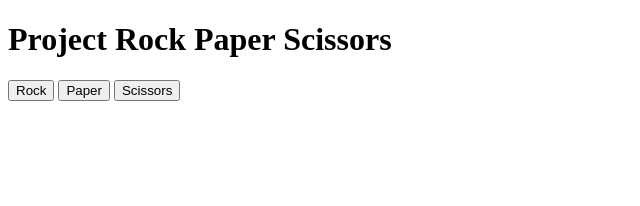
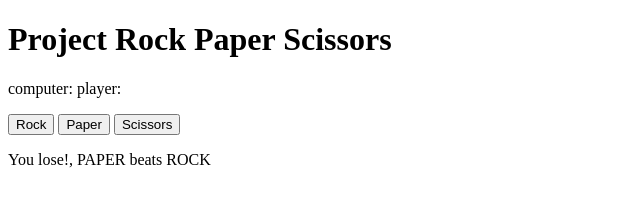
Before and after one commit to Hook-88/project-rock-paper-scissors, a plain HTML site: page index.html in a window 1280 px wide. Both pictures are taken after a click on the button "Rock". Shown: the whole page, without its empty margins (0-640 px from the left). Drawn offline with Linux system fonts and the light colour scheme.

Commit message:
Add pintmessage function

```diff
--- a/index.html
+++ b/index.html
@@ -9,6 +9,9 @@
 <body>
   <h1>Project Rock Paper Scissors</h1>
   <div id="button-container">
+    <p>
+      computer: <strong id="score-computer"></strong> player: <strong id="score-player"></strong>
+    </p>
     <button value="ROCK">Rock</button>
     <button value="PAPER">Paper</button>
     <button value="SCISSORS">Scissors</button>
--- a/script.js
+++ b/script.js
@@ -2,6 +2,8 @@
 const WEAPONS = [];
 //push 'ROCK', 'PAPER', 'SCISSORS' to WEAPONS array
 WEAPONS.push('ROCK', 'PAPER', 'SCISSORS');
+let computerScore = 0;
+let playerScore = 0;
 //create function computerChoice with weaponsArr as argument
 const computerChoice = (weaponsArr) => {
   //generate random number between 0 and 2
@@ -80,10 +82,24 @@ const playRound = (playerSelection, computerSelection) => {
 
 //game();
 
+const resultContainer = document.createElement('div');
+const buttonsContainer = document.querySelector('#button-container');
+const computerScoreElement = document.querySelector('#score-computer');
+const playerScoreElement = document.querySelector('#score-player');
+
+buttonsContainer.appendChild(resultContainer);
+
+const printMessage = (message, messageContainer) => {
+  let paragraph = document.createElement('p');
+  paragraph.innerHTML = message;
+  messageContainer.appendChild(paragraph);
+  return false;
+}
+
 const buttons = document.querySelectorAll('button');
 buttons.forEach( button => {
   button.addEventListener('click', e => {
     let gameRound = playRound(e.target.value, computerChoice(WEAPONS));
-    console.log(gameRound);
+    printMessage(gameRound, resultContainer);
   })
-})
+});
```
